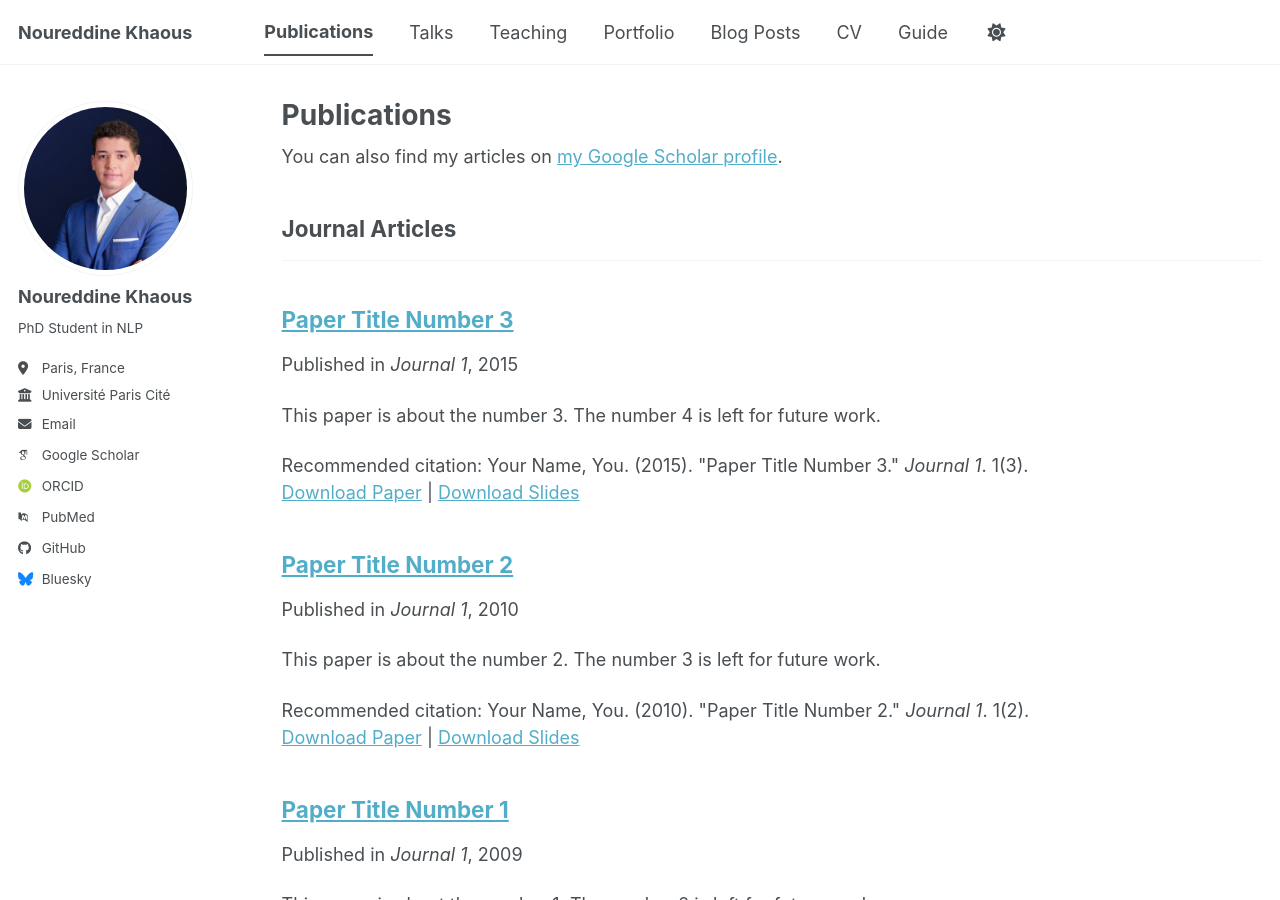
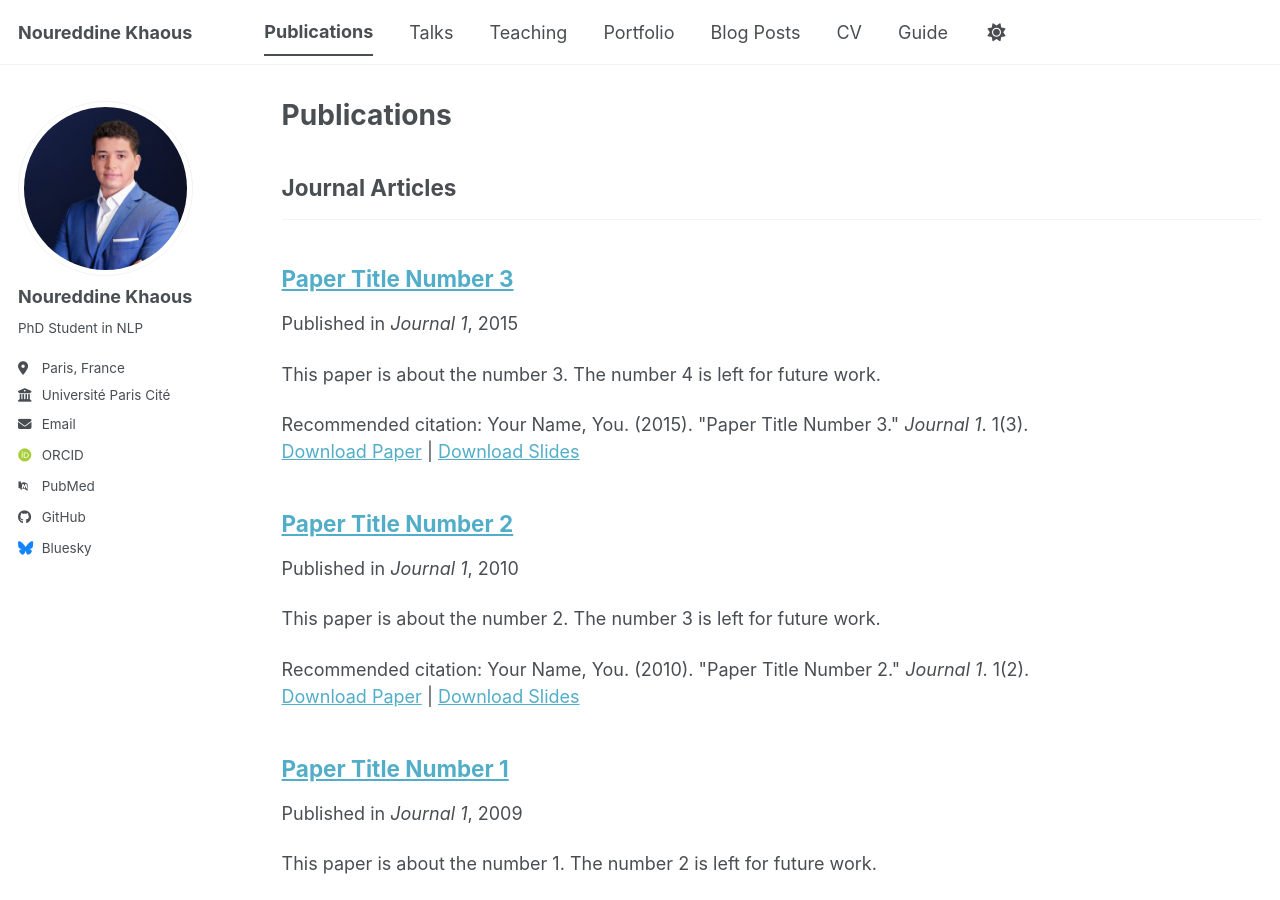
Before and after one commit to khaous-noureddine/khaous-noureddine.github.io, a Jekyll site: the page built from _pages/publications.html, in a window 1280 px wide and 900 px high. Built offline with Jekyll 4.4.1, drawn with Linux system fonts in a browser that asks for light colours; some web fonts are replaced; a script bundle is joined from its source files by our own code; library files that are not in the unit come from our copies; some of the changed lines change nothing that is shown.

Commit message:
updated the personal information section

```diff
--- a/_config.yml
+++ b/_config.yml
@@ -34,10 +34,10 @@
   # Academic websites
   academia         : # URL
   arxiv            : # URL - Update with the correct link to your profile
-  googlescholar    : "https://scholar.google.com/citations?user=PS_CX0AAAAAJ"
+  googlescholar    : #"https://scholar.google.com/citations?user=PS_CX0AAAAAJ"
   inspire-hep      : # URL
   impactstory      : # URL
-  orcid            : "https://orcid.org/yourorcidurl"
+  orcid            : "https://orcid.org/my-orcid?orcid=0009-0005-6714-6519"
   semantic         : # URL
   ssrn             : # URL
   pubmed           : "https://www.ncbi.nlm.nih.gov/pubmed/?term=john+snow"
```
